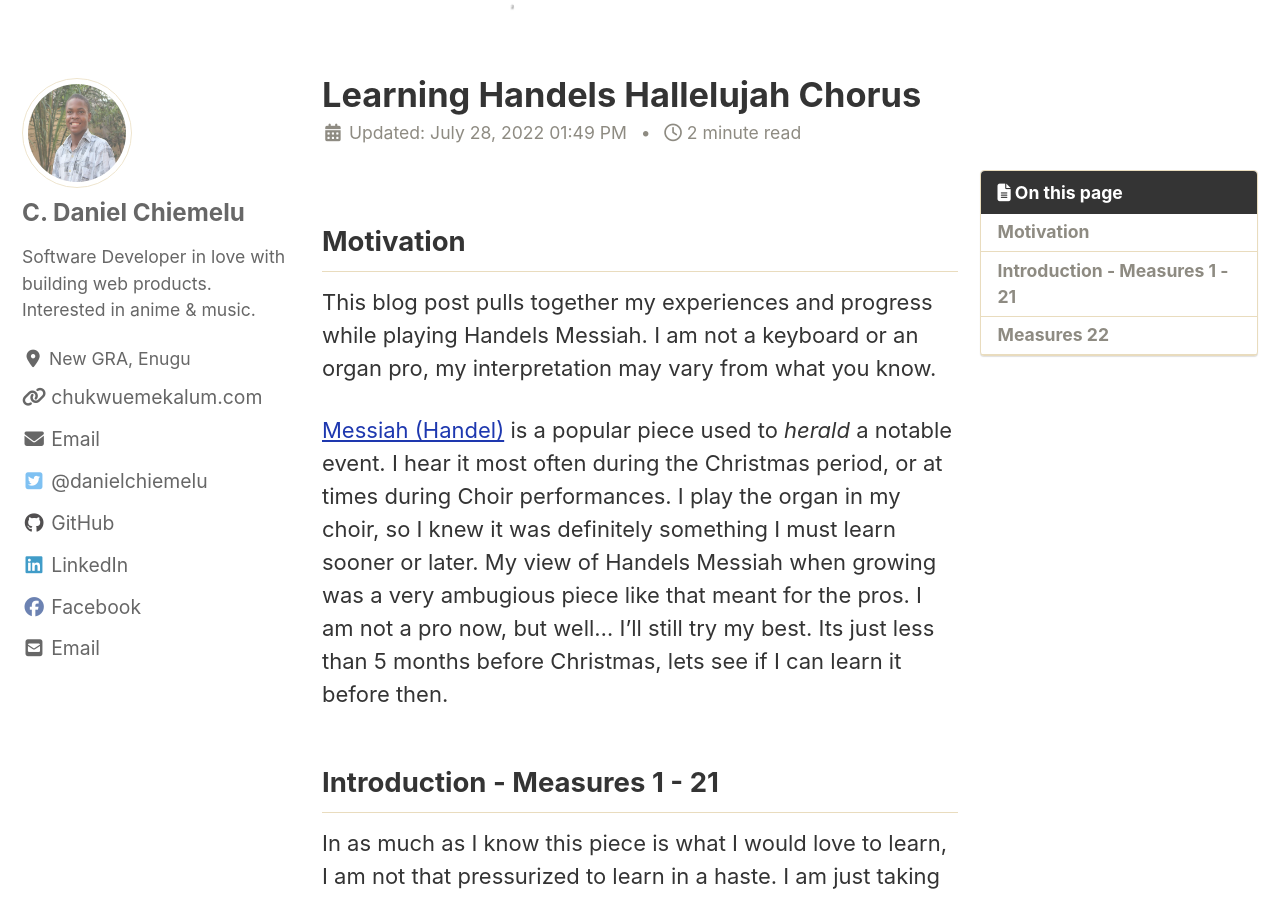
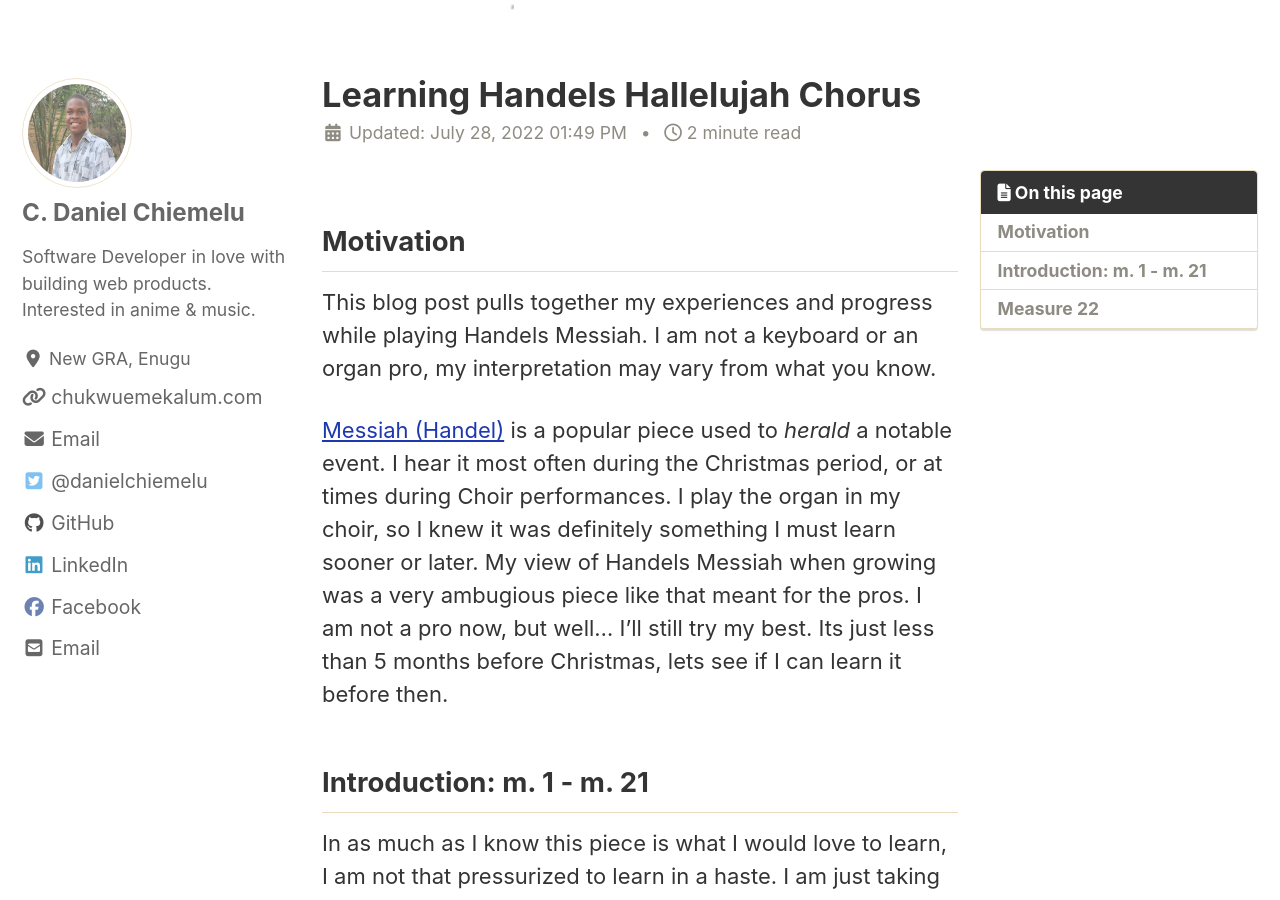
Before and after one commit to Chukwuemekalum/chukwuemekalum.github.io, a Jekyll site: the page built from _posts/2022-07-11-learning-handel-messiah.md, in a window 1280 px wide and 900 px high, scrolled down 511 px. Built offline with Jekyll 4.4.1, drawn with Linux system fonts in a browser that asks for light colours; cached includes are drawn as plain includes; nearby versions of some CDN libraries; comment, search, counter and statistics services are not loaded; some of the changed text lies outside the part shown.

Commit message:
Handel Update

```diff
--- a/_posts/2022-07-11-learning-handel-messiah.md
+++ b/_posts/2022-07-11-learning-handel-messiah.md
@@ -28,7 +28,7 @@
 I am not a pro now, but well... I'll still try my best. Its just less than 5 months before Christmas,
 lets see if I can learn it before then.
 
-## Introduction - Measures 1 - 21
+## Introduction: m. 1 - m. 21
 
 In as much as I know this piece is what I would love to learn, I am not that pressurized to learn in a haste.
 I am just taking my time to practice when I can. At times once a week, or twice, or more.
@@ -44,15 +44,15 @@
 is not worth talking about, but I'm trying. I had issues in measures 5,6,.. and others due to the fast movement of the fingers.
 So at times, I'm not sure I am exactly getting the complete notes, but I think 91% of what I play is correct
 
-## Measures 22
+## Measure 22
 
-I think measures 22 would occupy an entire *div* to itself. So far, its the only measure that I spent
+I think measure 22 would occupy an entire *div* to itself. So far, its the only measure that I spent
 almost two or more of my learning days.
 My timing was off, getting the tempo and all kept throwing me off balance. I listened to it being played on
 and on, but still couldn't get it.
 I played only my left hand to the point of memorization, but still I couldn't merge both together.
 
-![Measures 22 to 26 Handel Messiah](/assets/images/blog/measures-22-to-26.png)
+![Measures 22 to 27 Handel Messiah](/assets/images/blog/measures-22-to-27.png)
 
 Finally, I was able to get it right. My timing is not yet perfect, but with constant practice, I would be able to run
 through measures 22 - 25 at a go.
```
Also changed, not shown: assets/images/blog/measures-22-to-27.png (renamed from assets/images/blog/measures-22-to-26.png).
